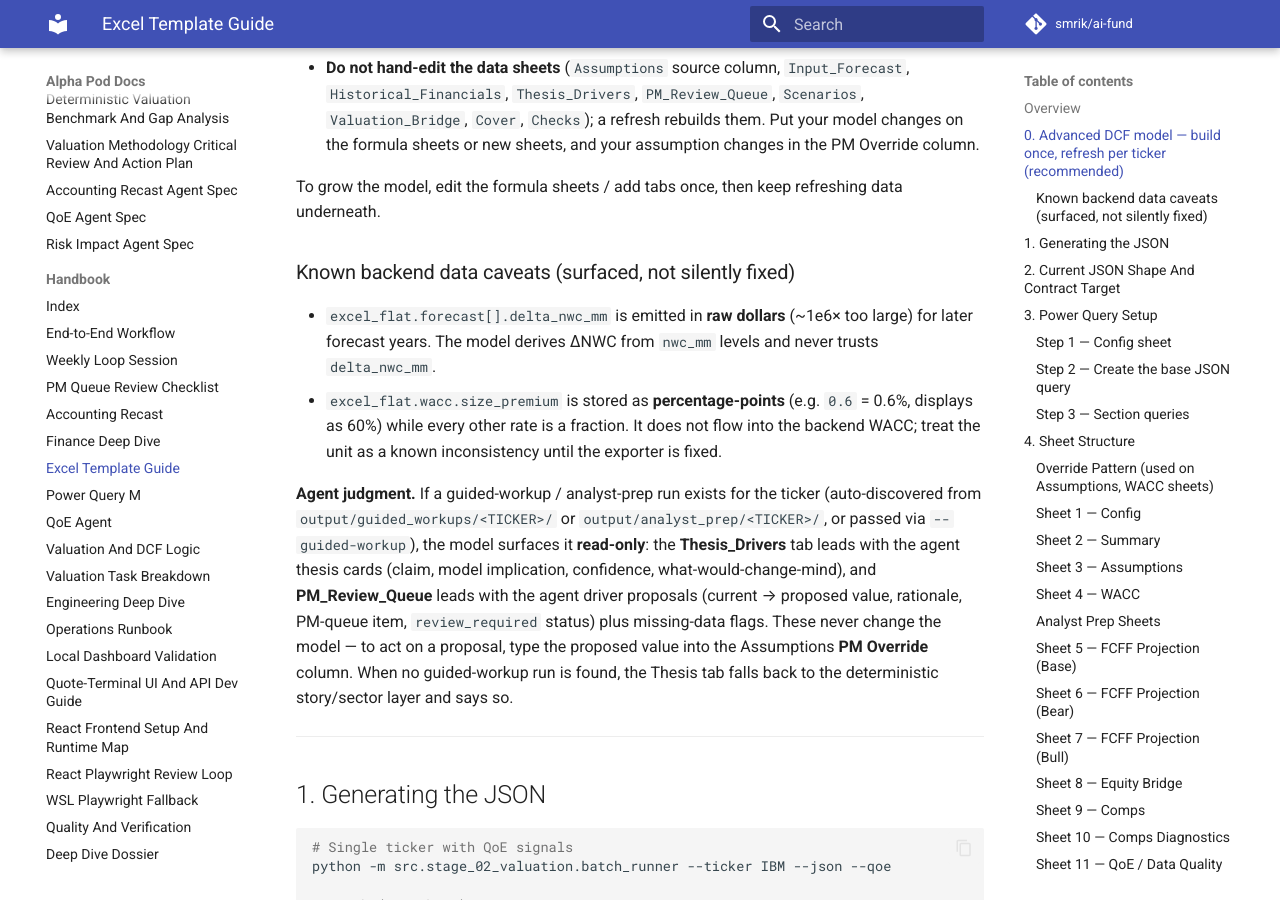
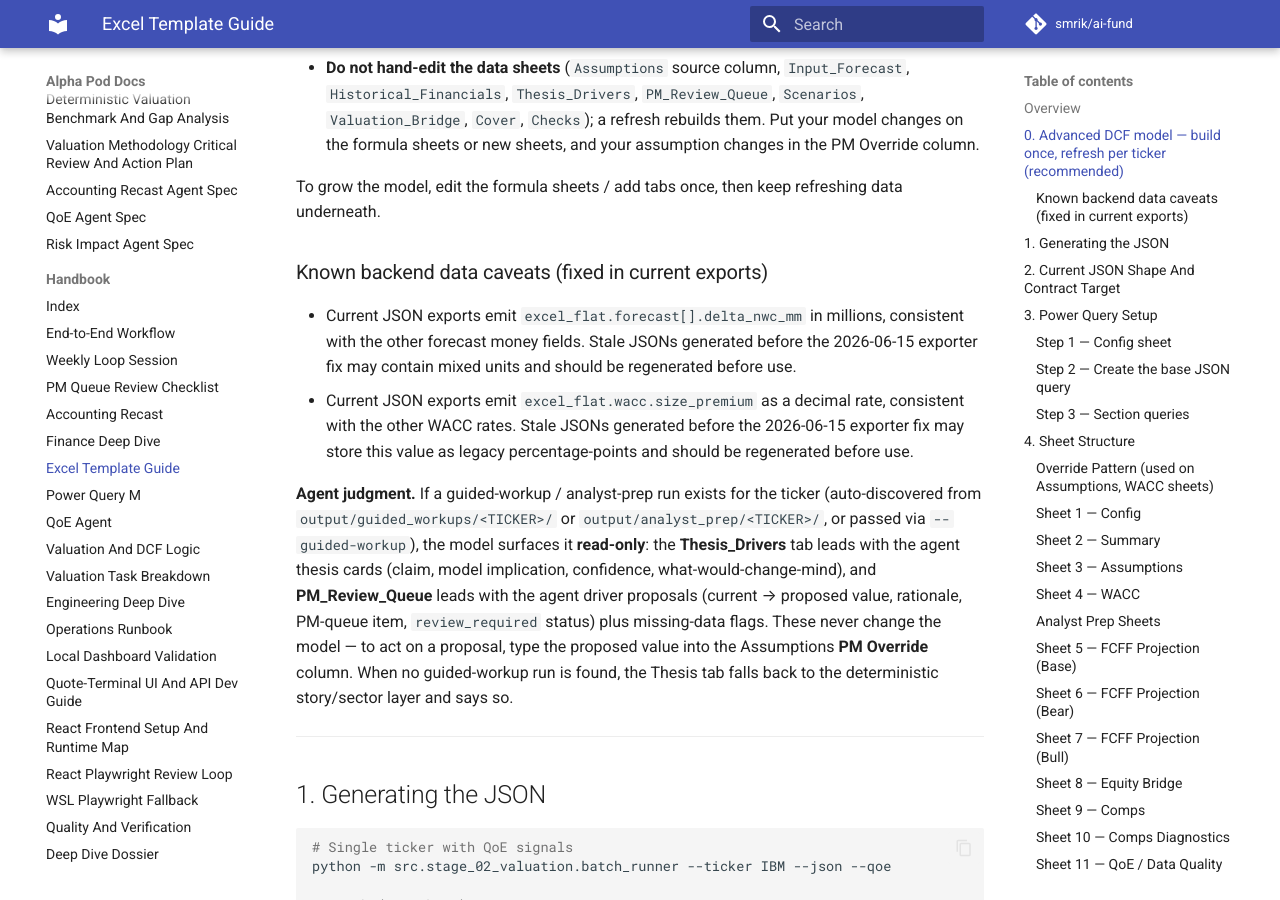
Before and after one commit to smrik/ai-fund, an MkDocs documentation site: the page built from docs/handbook/excel-template-guide.md, in a window 1280 px wide and 900 px high, scrolled down 1375 px. Built offline with MkDocs 1.6.1 and Material for MkDocs 9.7.7, drawn with Linux system fonts in a browser that asks for light colours; comment, search, counter and statistics services are not loaded.

Commit message:
docs: correct stale exporter caveats and completed-plan statuses
Excel guide claimed delta_nwc/size_premium units were still wrong (fixed
2026-06-15); completed plans still read as active execution instructions.

Co-Authored-By: Claude Fable 5 <noreply@anthropic.com>

```diff
--- a/docs/handbook/excel-template-guide.md
+++ b/docs/handbook/excel-template-guide.md
@@ -53,13 +53,14 @@ Hard rules that keep this safe:
 
 To grow the model, edit the formula sheets / add tabs once, then keep refreshing data underneath.
 
-### Known backend data caveats (surfaced, not silently fixed)
+### Known backend data caveats (fixed in current exports)
 
-- `excel_flat.forecast[].delta_nwc_mm` is emitted in **raw dollars** (~1e6× too large) for later
-  forecast years. The model derives ΔNWC from `nwc_mm` levels and never trusts `delta_nwc_mm`.
-- `excel_flat.wacc.size_premium` is stored as **percentage-points** (e.g. `0.6` = 0.6%, displays
-  as 60%) while every other rate is a fraction. It does not flow into the backend WACC; treat the
-  unit as a known inconsistency until the exporter is fixed.
+- Current JSON exports emit `excel_flat.forecast[].delta_nwc_mm` in millions, consistent with the
+  other forecast money fields. Stale JSONs generated before the 2026-06-15 exporter fix may contain
+  mixed units and should be regenerated before use.
+- Current JSON exports emit `excel_flat.wacc.size_premium` as a decimal rate, consistent with the
+  other WACC rates. Stale JSONs generated before the 2026-06-15 exporter fix may store this value as
+  legacy percentage-points and should be regenerated before use.
 
 **Agent judgment.** If a guided-workup / analyst-prep run exists for the ticker (auto-discovered
 from `output/guided_workups/<TICKER>/` or `output/analyst_prep/<TICKER>/`, or passed via
```
Also changed, not shown: docs/plans/completed/2026-05-22-agentic-handoff-mvp-hardening.md (+10 -5 lines), docs/plans/completed/2026-06-07-analyst-prep-pack.md (+3 -1 lines).
